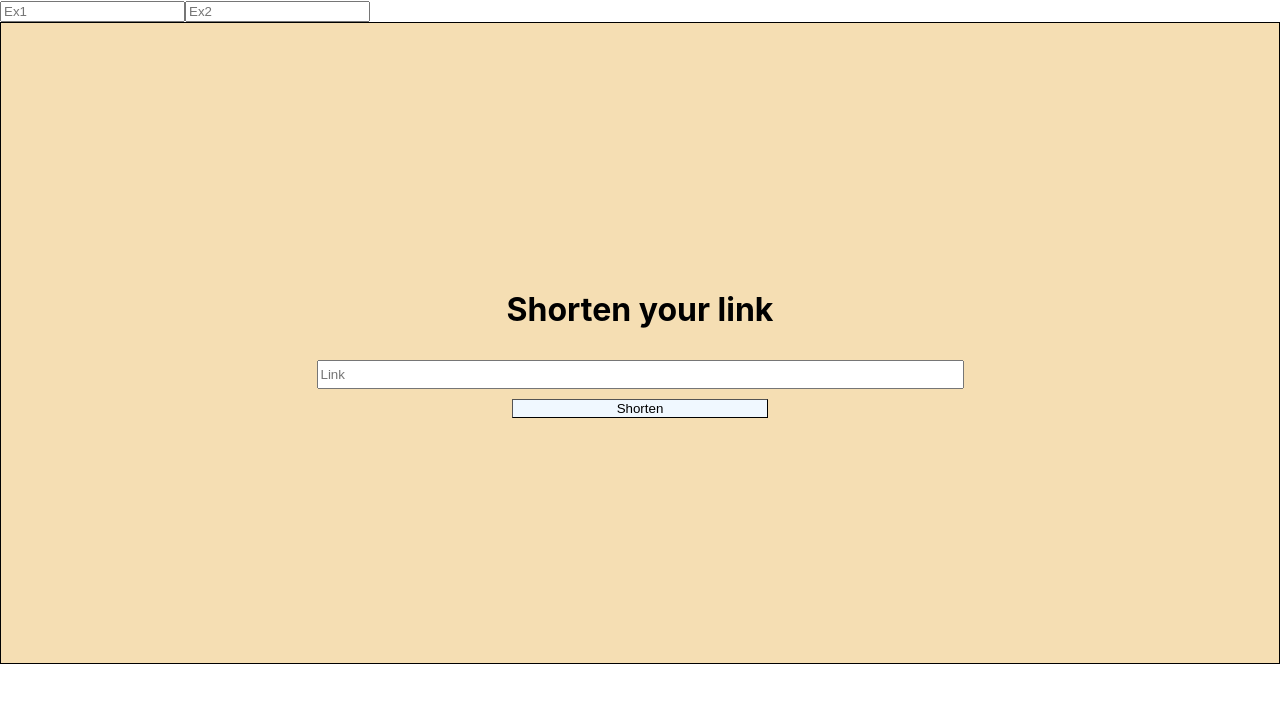
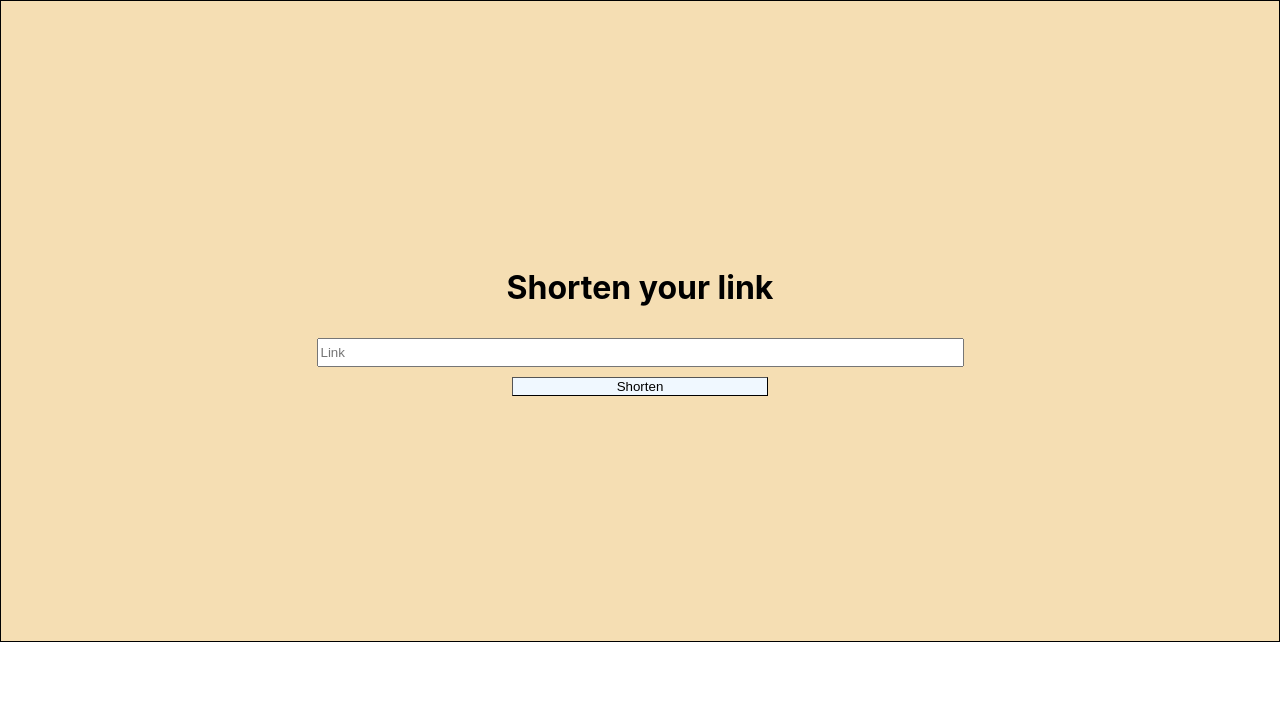
Before and after one commit to 1232145/final, a React (Create React App) app: page / in a window 1280 px wide. Shown: the top 702 px of the page. Built offline with nearby package versions, Linux system fonts and the light colour scheme.

Commit message:
Update Sol_1.jsx

```diff
--- a/src/Components/Sol_1.jsx
+++ b/src/Components/Sol_1.jsx
@@ -30,10 +30,7 @@ function Sol_1() {
     console.log(alternatingSums(weights))
 
   return (
-    <div>
-        <input placeholder='Ex1'/>
-        <input placeholder='Ex2'/>
-    </div>
+    <div></div>
   )
 }
 
```
